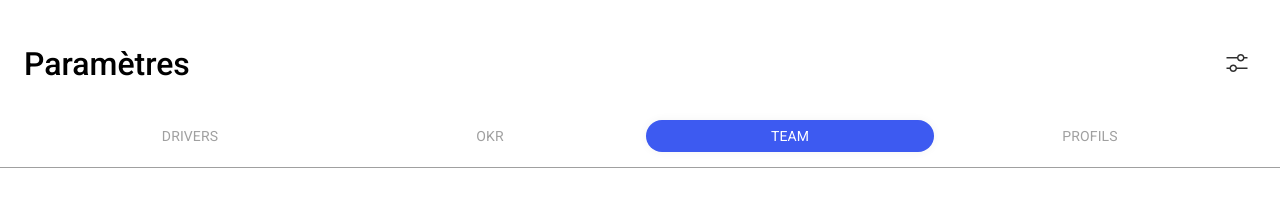
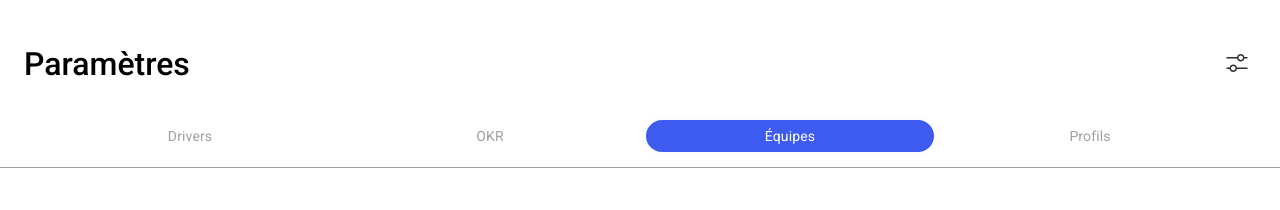
Before and after one commit to tiavina-mika/product-hero-draft, a React (Create React App) app: page / in a window 1280 px wide. Shown: the top 210 px of the page. Built offline with nearby package versions, Linux system fonts and the light colour scheme.

Commit message:
fix text

```diff
--- a/src/containers/settings/navigation/Setting.tsx
+++ b/src/containers/settings/navigation/Setting.tsx
@@ -20,8 +20,6 @@ const classes = {
     fontSize: 14,
     lineHeight: 1,
     color: theme.palette.grey[600],
-    textTransform: "uppercase",
-    // height: 32,
     paddingTop: PADDING_Y,
     paddingBottom: PADDING_Y
   }),
@@ -55,7 +53,7 @@ const options: IOption[] = [
   },
   {
     url: "/team",
-    label: "Team"
+    label: "Équipes"
   },
   {
     url: "/profils",
```
